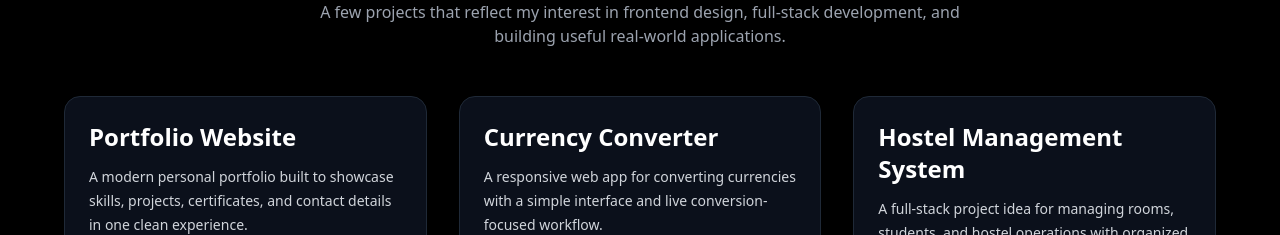
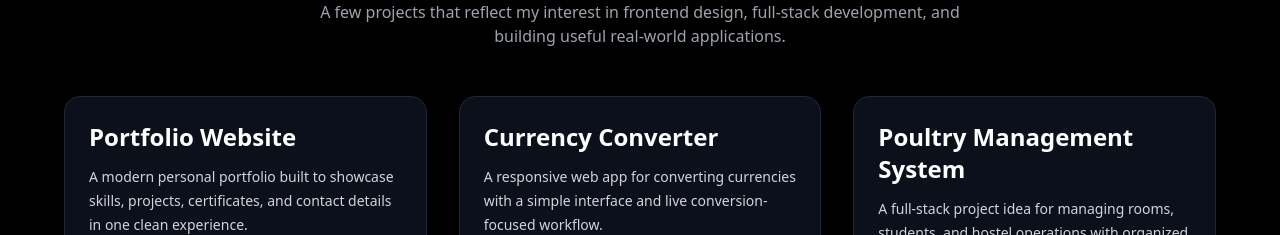
Before and after one commit to chaitanyamali1710/portfolio-website, a React (Vite) app in the folder client/vite-project/: page / in a window 1280 px wide. Shown: the part 2360-2595 px from the top of the page. Built offline with nearby package versions, Linux system fonts and the light colour scheme; no server answers.

Commit message:
fix project links

```diff
--- a/client/vite-project/src/components/Projects.jsx
+++ b/client/vite-project/src/components/Projects.jsx
@@ -16,12 +16,12 @@ const projects = [
     live: "https://portfolio-website-ym27.vercel.app/",
   },
   {
-    title: "Hostel Management System",
+    title: "Poultry Management System",
     description:
       "A full-stack project idea for managing rooms, students, and hostel operations with organized data handling.",
     tech: ["MERN", "MongoDB", "Express"],
-    github: "https://github.com/chaitanyamali1710",
-    live: "https://portfolio-website-ym27.vercel.app/",
+    github: "https://github.com/chaitanyamali1710/poultry-farm-system.git",
+    live: "https://poultry-farm-system-eight.vercel.app/",
   },
 ];
 
```
